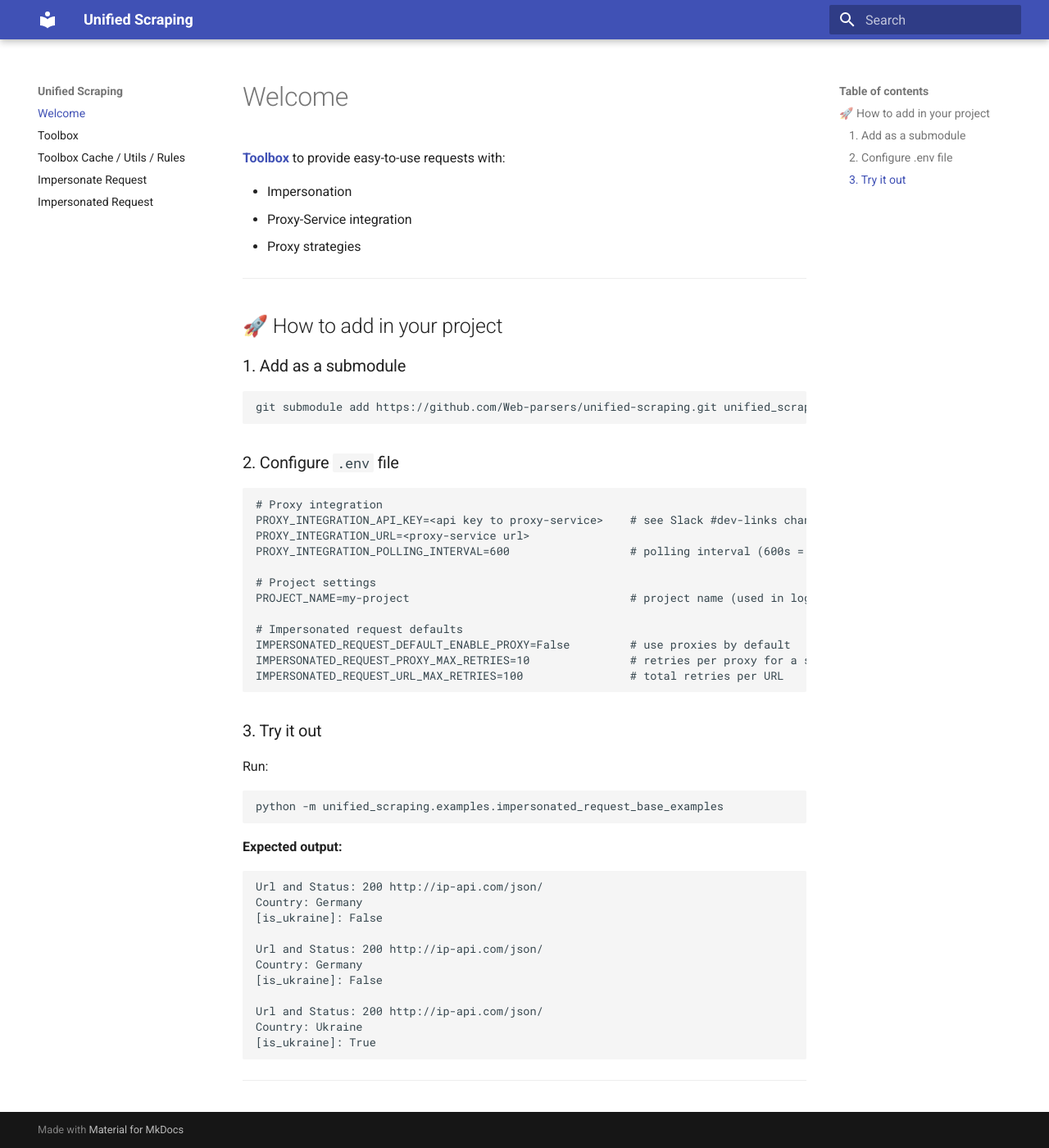
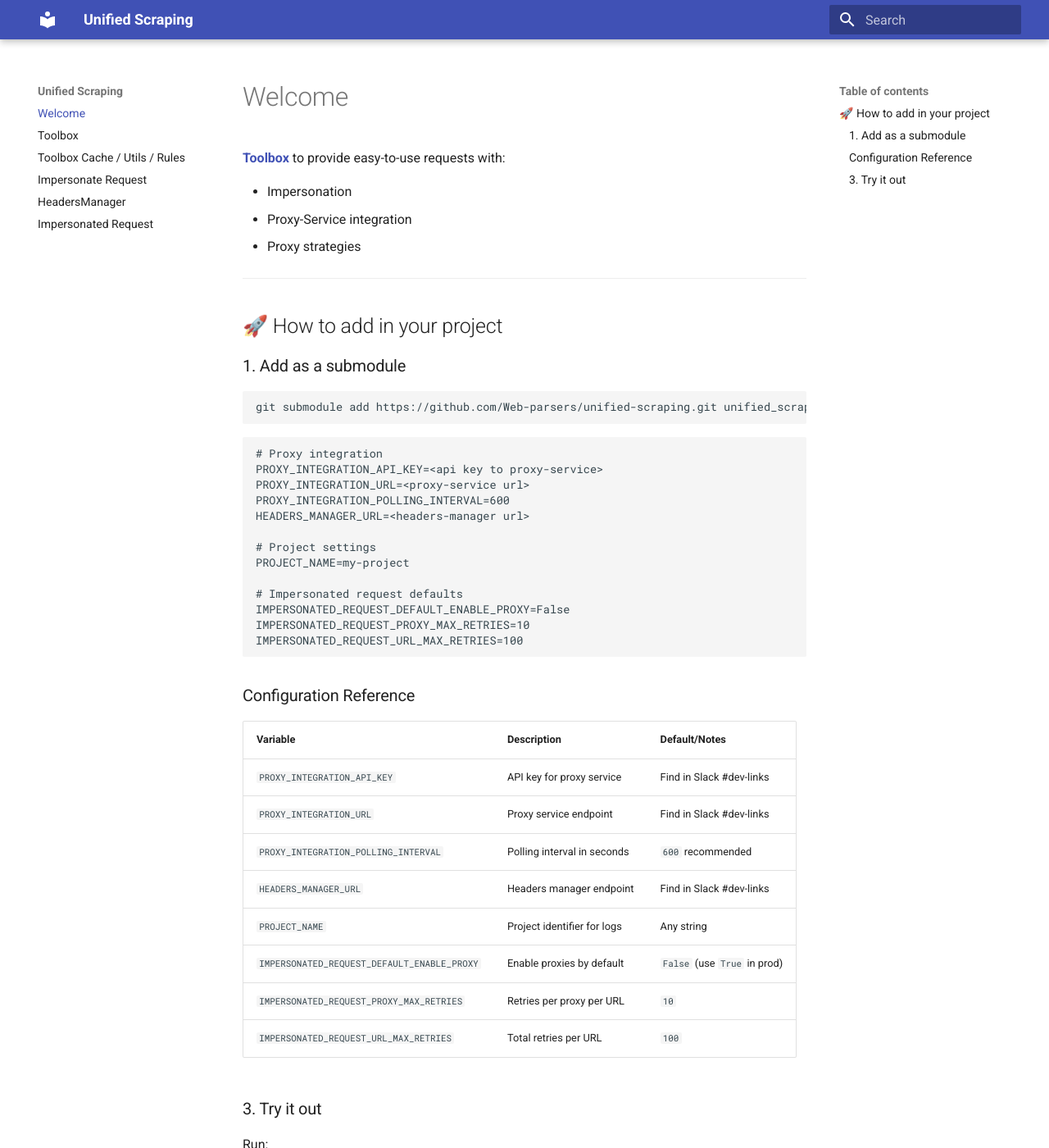
Before and after one commit to Web-parsers/unified-scraping-docs, an MkDocs documentation site: the page built from docs/index.md, in a window 1280 px wide and 1400 px high. Shown: the whole window at 82% size. Built offline with MkDocs 1.6.1 and Material for MkDocs 9.7.7, drawn with Linux system fonts in a browser that asks for light colours.

Commit message:
look at autoupdates

````diff
--- a/docs/index.md
+++ b/docs/index.md
@@ -15,21 +15,34 @@
 git submodule add https://github.com/Web-parsers/unified-scraping.git unified_scraping
 ```
 
-### 2. Configure `.env` file
 ```dotenv
 # Proxy integration
-PROXY_INTEGRATION_API_KEY=<api key to proxy-service>    # see Slack #dev-links channel
+PROXY_INTEGRATION_API_KEY=<api key to proxy-service>
 PROXY_INTEGRATION_URL=<proxy-service url>
-PROXY_INTEGRATION_POLLING_INTERVAL=600                  # polling interval (600s = good default)
+PROXY_INTEGRATION_POLLING_INTERVAL=600
+HEADERS_MANAGER_URL=<headers-manager url>
 
 # Project settings
-PROJECT_NAME=my-project                                 # project name (used in logs)
+PROJECT_NAME=my-project
 
 # Impersonated request defaults
-IMPERSONATED_REQUEST_DEFAULT_ENABLE_PROXY=False         # use proxies by default
-IMPERSONATED_REQUEST_PROXY_MAX_RETRIES=10               # retries per proxy for a single URL
-IMPERSONATED_REQUEST_URL_MAX_RETRIES=100                # total retries per URL
+IMPERSONATED_REQUEST_DEFAULT_ENABLE_PROXY=False
+IMPERSONATED_REQUEST_PROXY_MAX_RETRIES=10
+IMPERSONATED_REQUEST_URL_MAX_RETRIES=100
 ```
+
+### Configuration Reference
+
+| Variable | Description | Default/Notes |
+|----------|-------------|---------------|
+| `PROXY_INTEGRATION_API_KEY` | API key for proxy service | Find in Slack #dev-links |
+| `PROXY_INTEGRATION_URL` | Proxy service endpoint | Find in Slack #dev-links |
+| `PROXY_INTEGRATION_POLLING_INTERVAL` | Polling interval in seconds | `600` recommended |
+| `HEADERS_MANAGER_URL` | Headers manager endpoint | Find in Slack #dev-links |
+| `PROJECT_NAME` | Project identifier for logs | Any string |
+| `IMPERSONATED_REQUEST_DEFAULT_ENABLE_PROXY` | Enable proxies by default | `False` (use `True` in prod) |
+| `IMPERSONATED_REQUEST_PROXY_MAX_RETRIES` | Retries per proxy per URL | `10` |
+| `IMPERSONATED_REQUEST_URL_MAX_RETRIES` | Total retries per URL | `100` |
 
 ### 3. Try it out
 Run:
````
Also changed, not shown: docs/4_headers_manager.md (added, +3 -0 lines).
